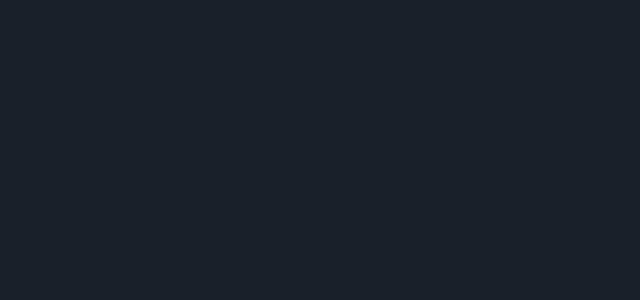
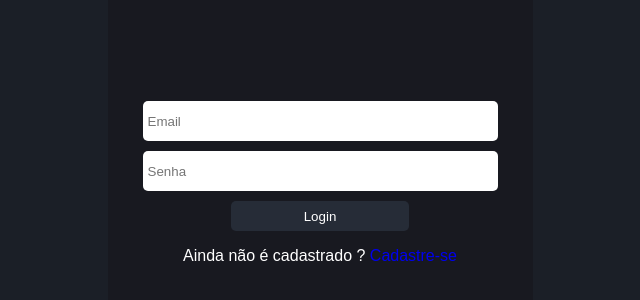
Before and after one commit to joaov1ct0r/react-login, a React (Create React App) app: page / in a window 1280 px wide. Shown: the part 220-520 px from the top of the page, without its empty margins (320-960 px from the left). Built offline with nearby package versions, Linux system fonts and the light colour scheme.

Commit message:
LoginContainer sendo utilizado em app.js

```diff
--- a/src/App.js
+++ b/src/App.js
@@ -3,7 +3,11 @@ import './App.css';
 import LoginContainer from './components/LoginContainer';
 
 function App() {
-    return <div className="App"></div>;
+    return (
+        <div className="App">
+            <LoginContainer></LoginContainer>
+        </div>
+    );
 }
 
 export default App;
```
